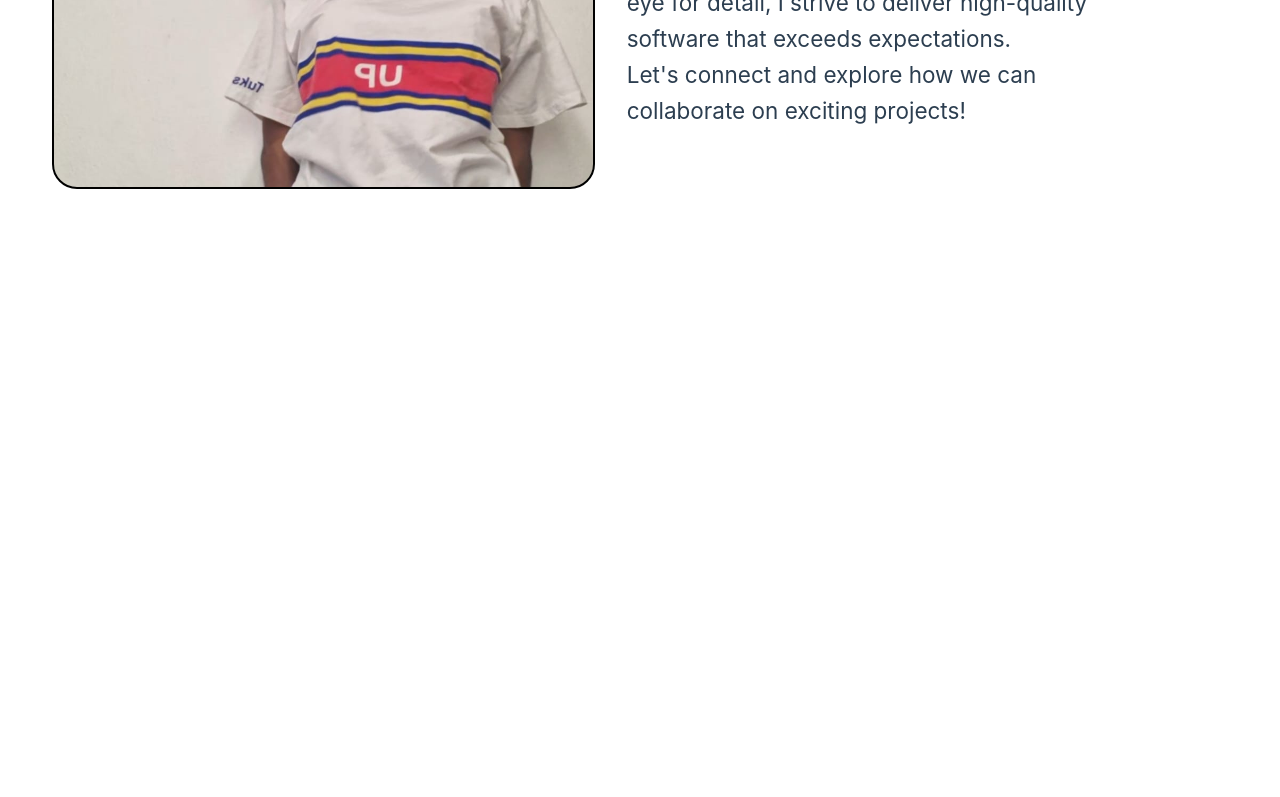
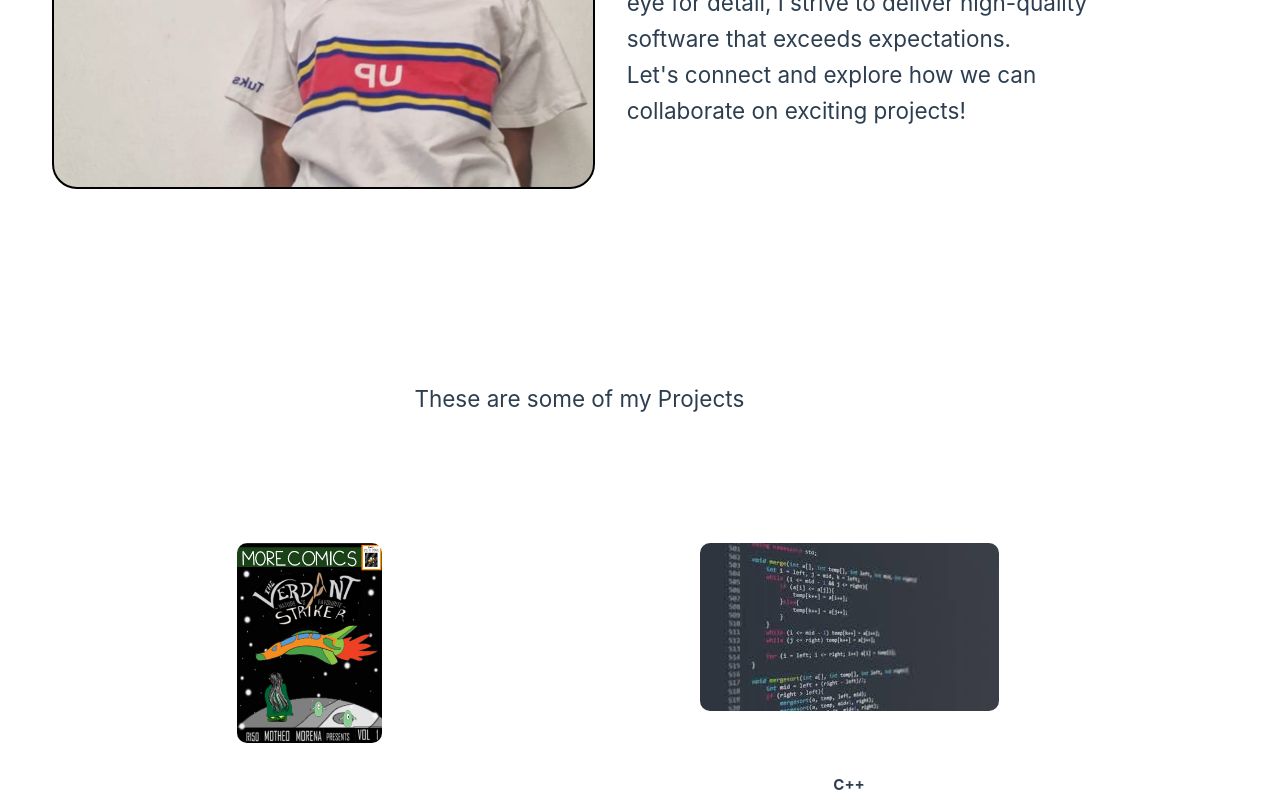
Before and after one commit to Motheo-365/VIO-202-Portfolio, a Vue app: page / in a window 1280 px wide. Shown: the part 2000-2797 px from the top of the page. Before the commit the page ends 2449 px from the top, so only its background shows below. Built offline with nearby package versions, Linux system fonts and the light colour scheme.

Commit message:
Add files via upload

```diff
--- a/src/App.vue
+++ b/src/App.vue
@@ -2,6 +2,9 @@
   import LoadingPage from './components/LoadingPage.vue'
   import LandingPage from './components/LandingPage.vue'
   import About from './components/About.vue'
+  import Animations from './components/animations.vue'
+  import Projects from '../src/pages/Projects.vue'
+  import Contact from '../src/pages/Contact.vue'
   import Nav from './components/nav.vue'
   import DateTime from './components/date-time.vue'
   import Footer from './components/footer.vue'
@@ -30,7 +33,8 @@ async function initialiseApp() {
 
   function handleScroll() {
     const aboutSection = document.getElementById("about")
-  if (!aboutSection) return
+    const projectsSection = document.getElementById("projects")
+    if (!aboutSection || !projectsSection) return
 
     const rect = aboutSection.getBoundingClientRect()
     const windowHeight = window.innerHeight
@@ -61,6 +65,8 @@ function handleScroll() {
       </header>
 
       <!-- Sections stacked like HTML -->
+        <Animations />
+
       <section id="landing" :style="{ opacity: landingOpacity, transition: 'opacity 0.3s linear' }">
         <LandingPage />
       </section>
@@ -69,6 +75,13 @@ function handleScroll() {
         <About />
       </section>
 
+      <section id = "projects">
+        <Projects />
+      </section>
+
+      <section id = "contact">
+        <Contact />
+      </section>
 
 
       <footer>
@@ -79,12 +92,21 @@ function handleScroll() {
 </template>
 
 <style scoped>
+  section, header, footer {
+    position: relative; /* enables z-index */
+    z-index: 1;         /* above animation */
+  }
+
   .header-bar {
     display: flex;
     justify-content: space-between;
     align-items: center;
     position: sticky;
     top: 0;
+    z-index: 1002;
+  }
+
+  #landing {
     z-index: 100;
   }
 
@@ -92,10 +114,21 @@ function handleScroll() {
     margin-right: 25rem;
     position: absolute;
     right: 0;
+    z-index: 1001;
   }
 
   #about {
     transform: translateX(75%) translateY(30%);
+    margin-bottom: 10rem;
+    z-index: 100;
+  }
+
+  #projects {
+    z-index: 105;
+  }
+
+  #contact {
+    z-index: 106;
   }
 
   html {
@@ -105,4 +138,8 @@ html {
   section {
     min-height: 95vh;
   }
+
+  footer {
+    z-index: 100;
+  }
 </style>
```
Also changed, not shown: src/main.js (line endings or trailing spaces). Lines whose indentation alone changed are shown as unchanged.
